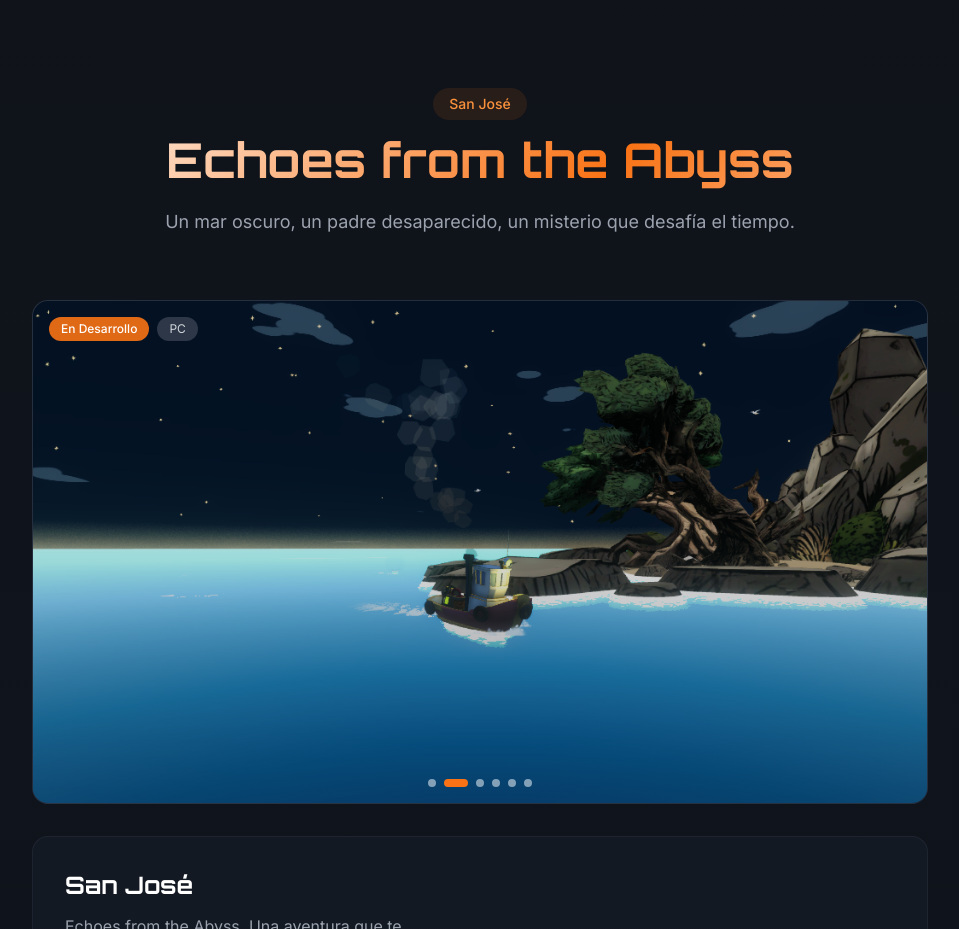
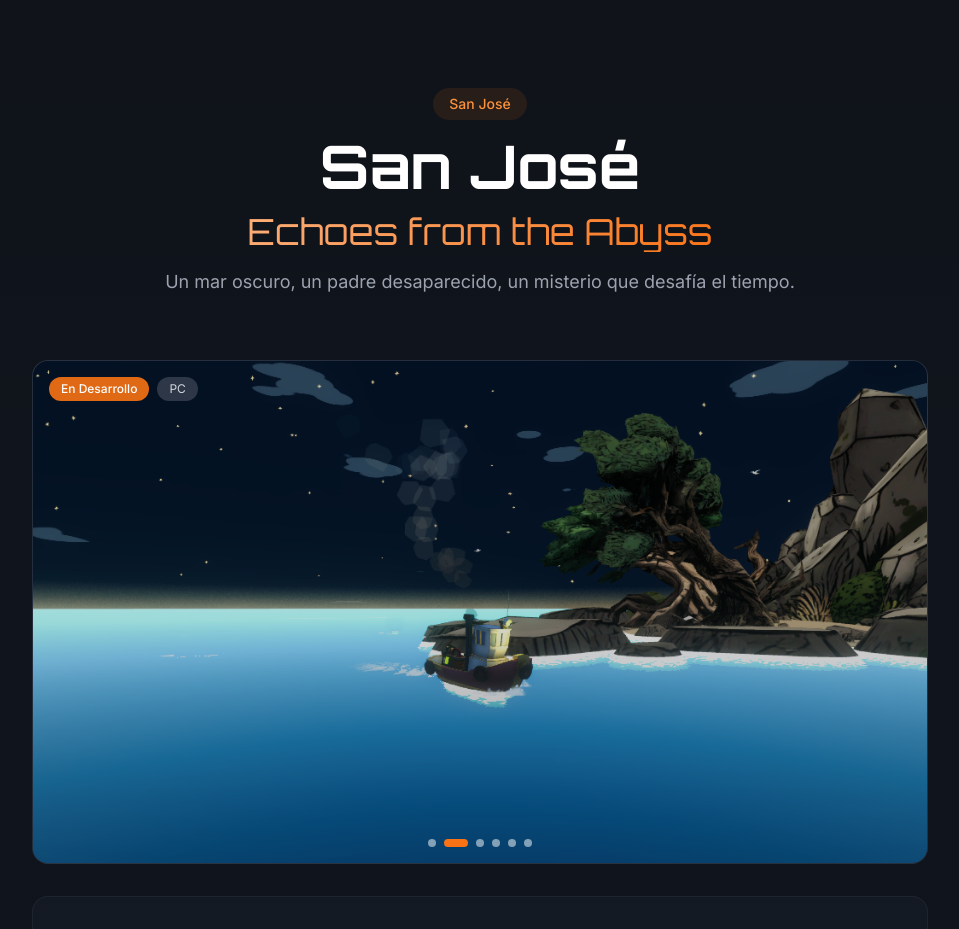
Before and after one commit to marchup/CrabCodeStudio, a React (Vite) app: page / in a window 1280 px wide. Shown: the part 840-1769 px from the top of the page, without its empty margins (160-1119 px from the left). Built offline with nearby package versions, Linux system fonts and the light colour scheme.

Commit message:
Update GamesSection.tsx

```diff
--- a/src/sections/GamesSection.tsx
+++ b/src/sections/GamesSection.tsx
@@ -30,7 +30,6 @@
   const [showDialog, setShowDialog] = useState(false);
   const [currentScreenshot, setCurrentScreenshot] = useState(0);
 
-  // ✅ RUTAS CORREGIDAS
   const screenshots = [
     '/sanjose-screenshot.png',
     '/sanjose-screenshot2.png',
@@ -40,7 +39,6 @@
     '/sanjose-screenshot6.png',
   ];
 
-  // Carrusel automático cada 4 segundos
   useEffect(() => {
     const interval = setInterval(() => {
       setCurrentScreenshot((prev) => (prev + 1) % screenshots.length);
@@ -58,30 +56,31 @@
 
   return (
     <section id="juegos" className="relative py-24 sm:py-32 overflow-hidden">
-      {/* Background */}
       <div className="absolute inset-0 bg-gradient-to-b from-background via-gray-900/20 to-background" />
 
       <div className="relative z-10 max-w-7xl mx-auto px-4 sm:px-6 lg:px-8">
-        {/* Section Header */}
+        {/* Section Header - TÍTULOS CORREGIDOS */}
         <div className="text-center mb-16">
           <span className="inline-block px-4 py-1.5 rounded-full bg-orange-500/10 text-orange-400 text-sm font-medium mb-4">
             San José
           </span>
-          <h2 className="text-4xl sm:text-5xl font-bold text-white mb-6">
-            <span className="text-gradient">Echoes from the Abyss</span>
+          <h2 className="text-4xl sm:text-5xl md:text-6xl font-bold text-white mb-4">
+            San José
           </h2>
+          <h3 className="text-2xl sm:text-3xl md:text-4xl text-gradient mb-4">
+            Echoes from the Abyss
+          </h3>
           <p className="text-lg text-gray-400 max-w-2xl mx-auto">
             Un mar oscuro, un padre desaparecido, un misterio que desafía el tiempo.
           </p>
         </div>
 
-        {/* Contenedor principal - SOLO EL CARRUSEL */}
+        {/* Contenedor principal */}
         <div className="max-w-4xl mx-auto">
-          {/* Carrusel de capturas */}
+          {/* Carrusel */}
           <div className="group relative mb-8">
             <div className="relative aspect-video rounded-2xl overflow-hidden bg-gradient-to-br from-gray-800 to-gray-900 border border-gray-700/50 group-hover:border-orange-500/50 transition-all">
 
-              {/* Imágenes del carrusel */}
               <div className="relative w-full h-full">
                 {screenshots.map((src, index) => (
                   <img
@@ -95,10 +94,8 @@
                 ))}
               </div>
 
-              {/* Gradiente superpuesto */}
               <div className="absolute inset-0 bg-gradient-to-t from-gray-900/40 via-transparent to-transparent" />
 
-              {/* Controles del carrusel */}
               <button
                 onClick={prevSlide}
                 className="absolute left-4 top-1/2 -translate-y-1/2 w-10 h-10 rounded-full bg-black/50 text-white flex items-center justify-center opacity-0 group-hover:opacity-100 transition-opacity hover:bg-orange-500/80"
@@ -112,7 +109,6 @@
                 <ChevronRight className="w-6 h-6" />
               </button>
 
-              {/* Indicadores de posición */}
               <div className="absolute bottom-4 left-1/2 -translate-x-1/2 flex gap-2">
                 {screenshots.map((_, index) => (
                   <button
@@ -127,7 +123,6 @@
                 ))}
               </div>
 
-              {/* Badges superiores */}
               <div className="absolute top-4 left-4 flex gap-2">
                 <span className="px-3 py-1 rounded-full bg-orange-500/90 text-white text-xs font-medium">
                   En Desarrollo
@@ -139,7 +134,7 @@
             </div>
           </div>
 
-          {/* TEXTO Y BOTONES */}
+          {/* Info y botones */}
           <div className="bg-gray-800/30 border border-gray-700/30 rounded-2xl p-8 hover:border-orange-500/30 transition-all">
             <div className="flex flex-col md:flex-row justify-between items-start md:items-center gap-6">
               <div className="flex-1">
@@ -182,9 +177,8 @@
           </div>
         </div>
 
-        {/* FEATURES - CON LOS NUEVOS TEXTOS ✨ */}
+        {/* Features */}
         <div className="grid sm:grid-cols-3 gap-6 mt-16 max-w-6xl mx-auto">
-          {/* Narrativa */}
           <div className="p-6 rounded-2xl bg-gray-800/30 border border-gray-700/30 hover:border-orange-500/30 hover:bg-gray-800/50 transition-all group">
             <h4 className="text-lg font-semibold text-white mb-3 group-hover:text-orange-400 transition-colors">
               Narrativa
@@ -195,7 +189,6 @@
             </p>
           </div>
 
-          {/* Gameplay */}
           <div className="p-6 rounded-2xl bg-gray-800/30 border border-gray-700/30 hover:border-orange-500/30 hover:bg-gray-800/50 transition-all group">
             <h4 className="text-lg font-semibold text-white mb-3 group-hover:text-orange-400 transition-colors">
               Gameplay
@@ -206,7 +199,6 @@
             </p>
           </div>
 
-          {/* Arte */}
           <div className="p-6 rounded-2xl bg-gray-800/30 border border-gray-700/30 hover:border-orange-500/30 hover:bg-gray-800/50 transition-all group">
             <h4 className="text-lg font-semibold text-white mb-3 group-hover:text-orange-400 transition-colors">
               Arte
@@ -220,7 +212,7 @@
         </div>
       </div>
 
-      {/* Diálogo personalizado */}
+      {/* Diálogo */}
       <SimpleDialog isOpen={showDialog} onClose={() => setShowDialog(false)}>
         <div className="bg-gray-900 border border-gray-700 rounded-xl p-6 text-white">
           <div className="text-center mb-4">
```
